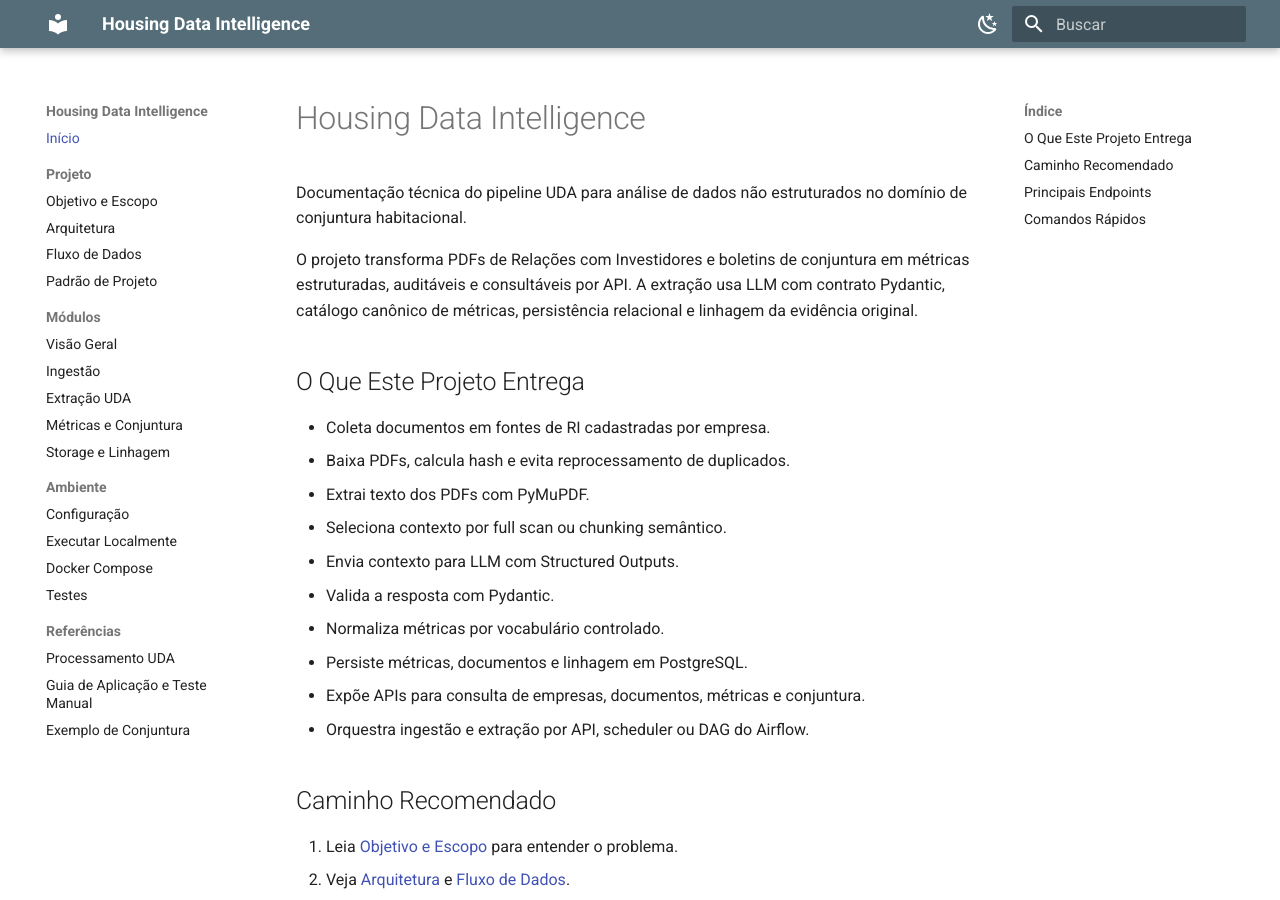
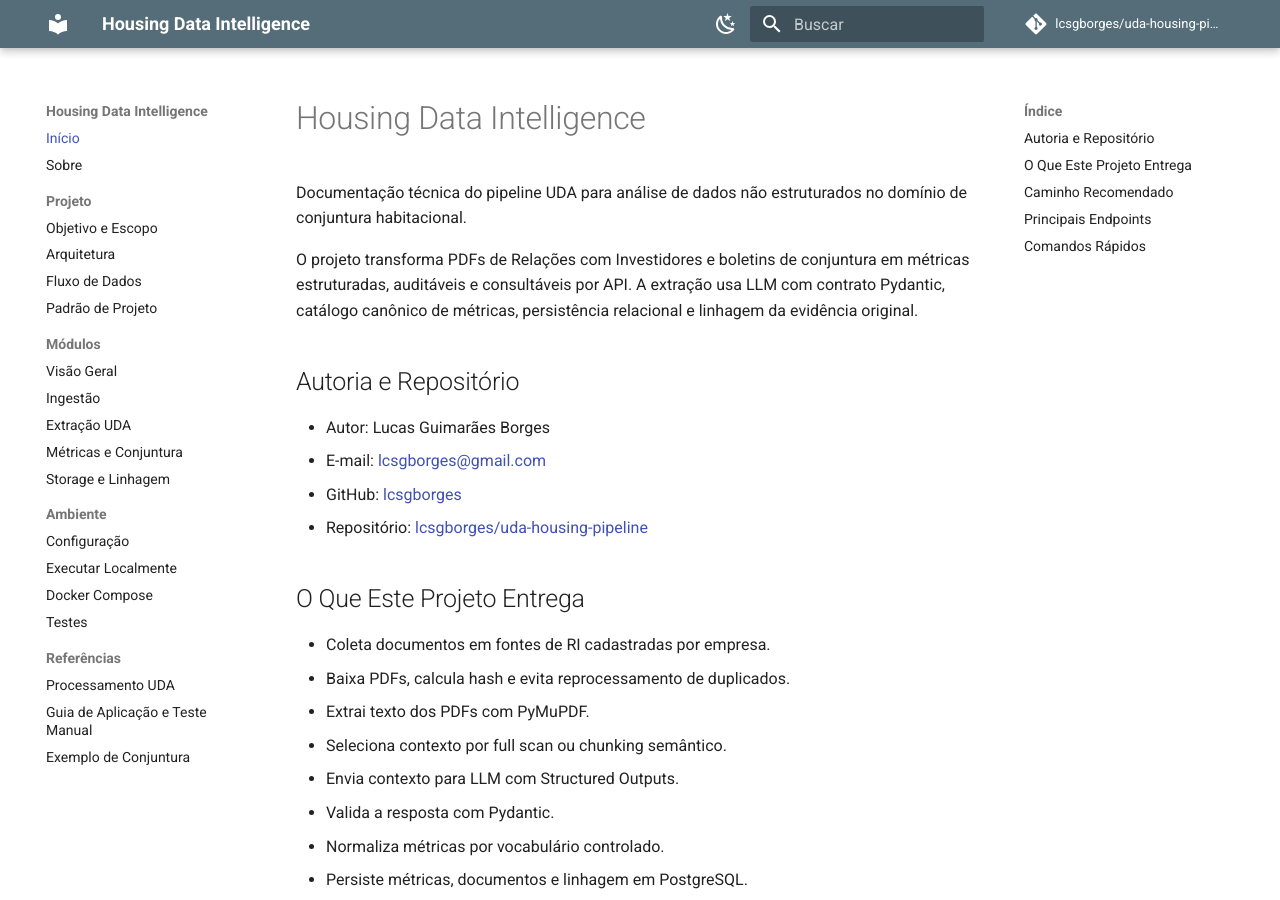
Before and after one commit to lcsgborges/uda-housing-pipeline, an MkDocs documentation site: the page built from docs/index.md, in a window 1280 px wide and 900 px high. Built offline with MkDocs 1.6.1 and Material for MkDocs 9.7.7, drawn with Linux system fonts in a browser that asks for light colours; comment, search, counter and statistics services are not loaded; some of the changed text lies outside the part shown.

Commit message:
feat: adicionar informações de autor e repositório na documentação e nos arquivos de configuração

```diff
--- a/docs/index.md
+++ b/docs/index.md
@@ -3,6 +3,13 @@
 Documentação técnica do pipeline UDA para análise de dados não estruturados no domínio de conjuntura habitacional.
 
 O projeto transforma PDFs de Relações com Investidores e boletins de conjuntura em métricas estruturadas, auditáveis e consultáveis por API. A extração usa LLM com contrato Pydantic, catálogo canônico de métricas, persistência relacional e linhagem da evidência original.
+
+## Autoria e Repositório
+
+- Autor: Lucas Guimarães Borges
+- E-mail: [lcsgborges@gmail.com](mailto:lcsgborges@gmail.com)
+- GitHub: [lcsgborges](https://github.com/lcsgborges)
+- Repositório: [lcsgborges/uda-housing-pipeline](https://github.com/lcsgborges/uda-housing-pipeline)
 
 ## O Que Este Projeto Entrega
 
--- a/mkdocs.yml
+++ b/mkdocs.yml
@@ -1,7 +1,9 @@
 site_name: Housing Data Intelligence
 site_description: Documentação técnica do pipeline UDA para conjuntura habitacional.
-site_author: Housing Data Intelligence
-repo_name: housing-data-intelligence
+site_author: Lucas Guimarães Borges <lcsgborges@gmail.com>
+repo_name: lcsgborges/uda-housing-pipeline
+repo_url: https://github.com/lcsgborges/uda-housing-pipeline
+copyright: Copyright &copy; 2026 Lucas Guimarães Borges
 
 theme:
   name: material
@@ -31,6 +33,7 @@ theme:
 
 nav:
   - Início: index.md
+  - Sobre: sobre.md
   - Projeto:
       - Objetivo e Escopo: projeto/objetivo.md
       - Arquitetura: projeto/arquitetura.md
@@ -67,4 +70,11 @@ markdown_extensions:
       alternate_style: true
 
 extra:
-  social: []
+  author_email: lcsgborges@gmail.com
+  social:
+    - icon: fontawesome/brands/github
+      link: https://github.com/lcsgborges
+      name: GitHub de Lucas Guimarães Borges
+    - icon: fontawesome/solid/envelope
+      link: mailto:lcsgborges@gmail.com
+      name: E-mail de Lucas Guimarães Borges
```
Also changed, not shown: README.md (+7 -0 lines), compose.dev.yml (+9 -0 lines), compose.prod.yml (+9 -0 lines), docs/sobre.md (added, +15 -0 lines), pyproject.toml (+17 -0 lines), 3 other files.
